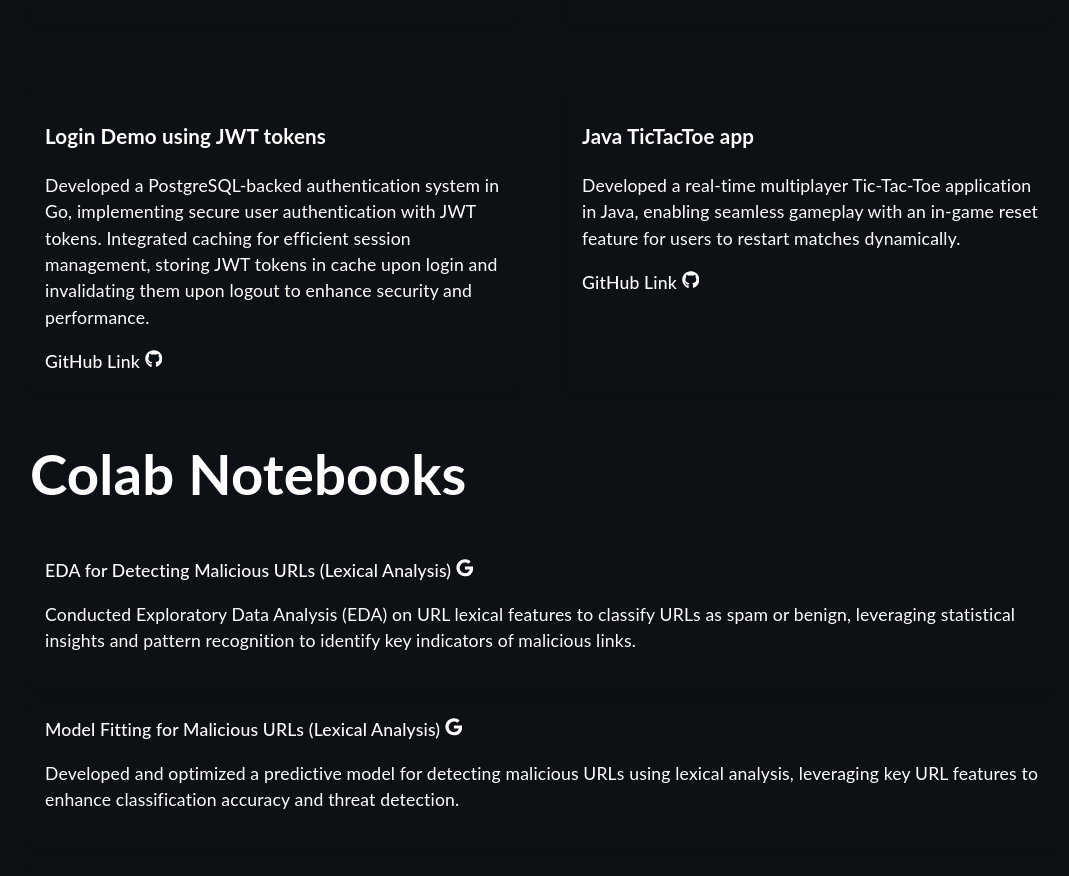
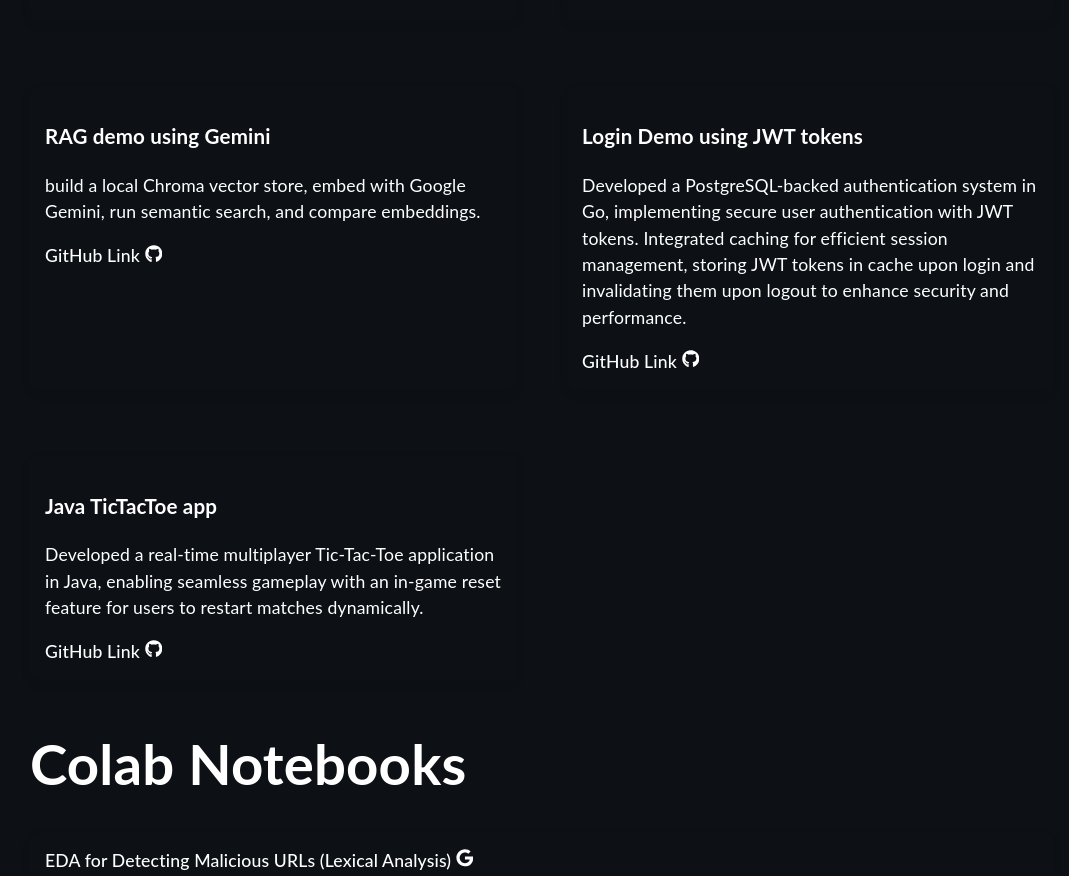
Before and after one commit to Prakul95/portfolio-react-app, a React (Vite) app: page / in a window 1280 px wide. Shown: the part 6492-7368 px from the top of the page, without its empty margins (98-1167 px from the left). Built offline with nearby package versions, Linux system fonts and the light colour scheme; a web font is replaced by a local one.

Commit message:
added rag project and updated resume link to google doc

```diff
--- a/src/components/Main.tsx
+++ b/src/components/Main.tsx
@@ -7,7 +7,7 @@
 import DSC04669 from '../assets/images/DSC04669.png';
 
 function Main() {
-  const fileUrl = "https://drive.google.com/file/d/1p4ZH6uVgIle3eqbCW_7ngB-w7Tfdii1L/";
+  const fileUrl = "https://docs.google.com/document/d/1RwNqXo8Mx6HDa19XGTMjtlnQEC0Zz-NvAekeATjVkrA/edit?usp=sharing";
 
   return (
     <div className="container">
--- a/src/components/Project.tsx
+++ b/src/components/Project.tsx
@@ -14,6 +14,11 @@
     description: "Built a Python-based MCP server using Skyfield to detect eclipses and lunar phases. Integrated with OpenWeather API for real-time forecasts and connected to Google Calendar and Sheets MCPs for automated scheduling and event logging. Demo video link: https://www.youtube.com/watch?v=rrs_6oz-khE",
     link: "https://github.com/Prakul95/mcp-python-star-gazing"
 
+  },
+  {
+    name: "RAG demo using Gemini",
+    description: "build a local Chroma vector store, embed with Google Gemini, run semantic search, and compare embeddings.",
+    link: "https://github.com/Prakul95/rag_demo"
   },
   {
     name: "Login Demo using JWT tokens",
```
